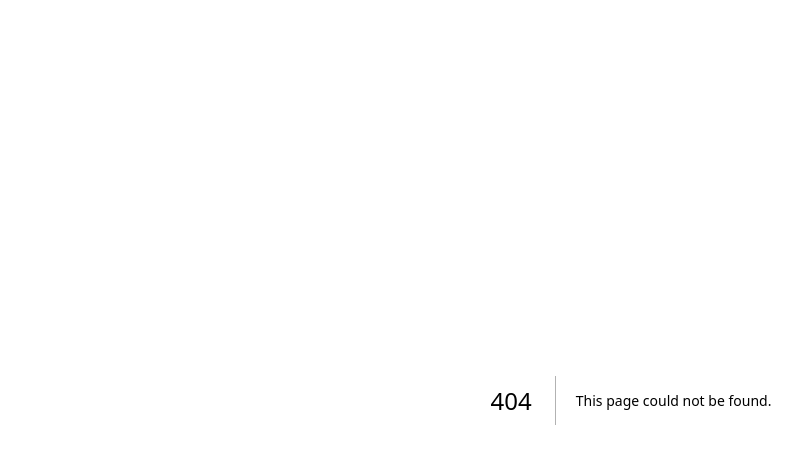
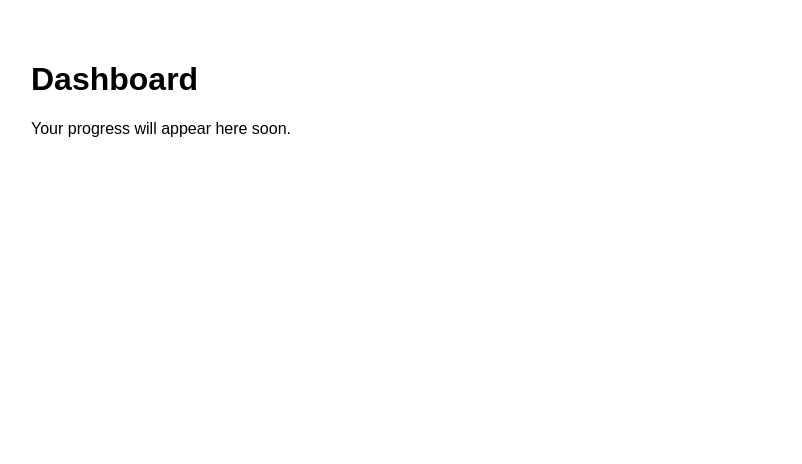
Before and after one commit to aaloopraantha/arpree, a Next.js app: page /dashboard in a window 1280 px wide. Before the commit this address had no page. Shown: the top 464 px of the page, without its empty margins (9-811 px from the left). Built offline with nearby package versions, Linux system fonts and the light colour scheme.

Commit message:
Create page.js

```diff
--- /dev/null
+++ b/app/dashboard/page.js
@@ -0,0 +1,8 @@
+export default function Dashboard() {
+  return (
+    <main style={{ fontFamily: "Arial", padding: 40 }}>
+      <h1>Dashboard</h1>
+      <p>Your progress will appear here soon.</p>
+    </main>
+  );
+}
```
